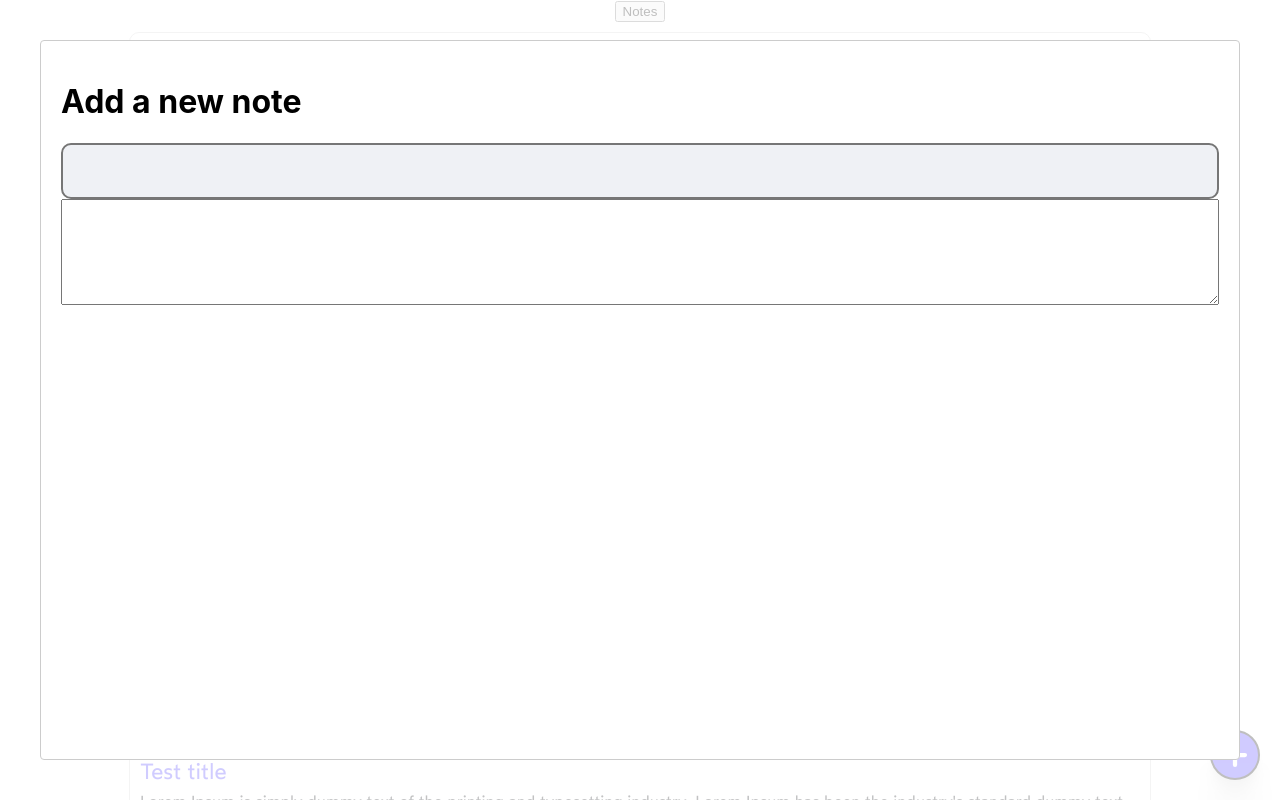
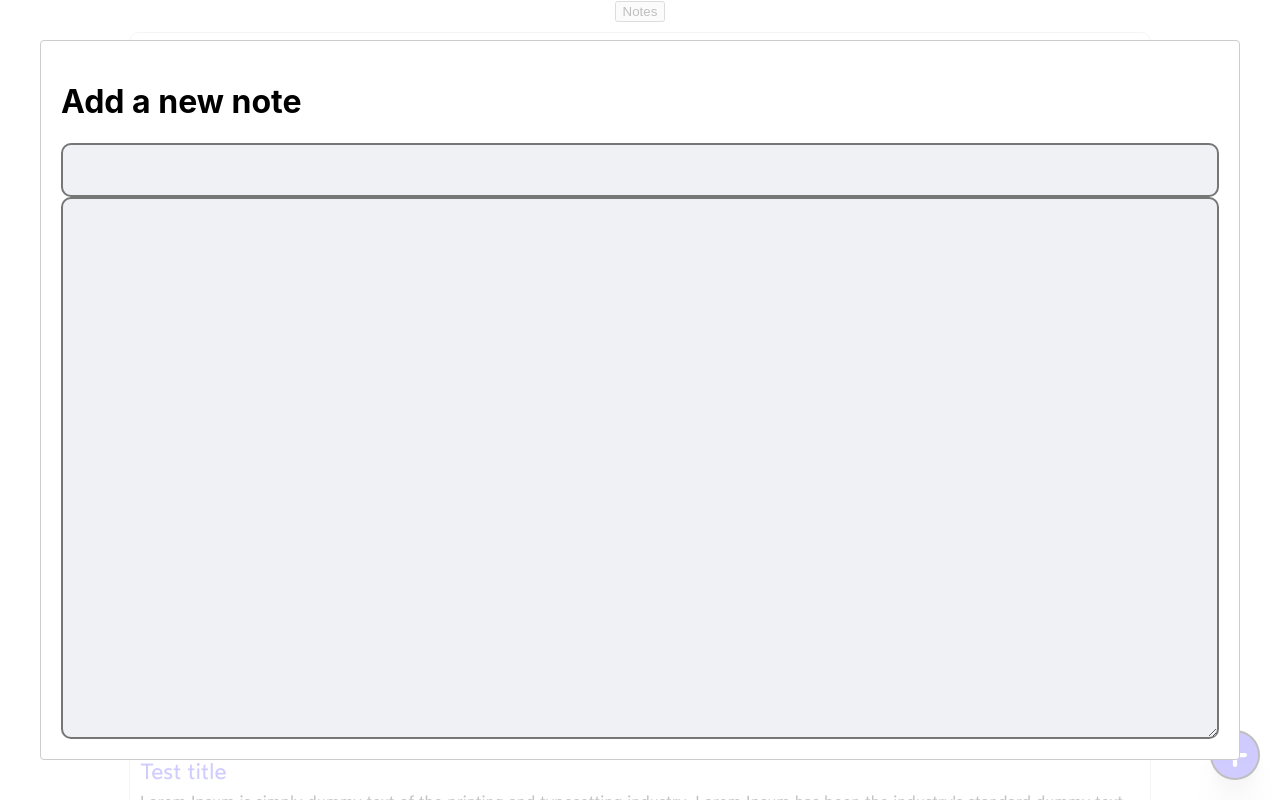
Before and after one commit to CarlosAvina/react-query-demo, a React (Create React App) app in the folder app/: page / in a window 1280 px wide. Both pictures are taken after a click on the button 1235 px from the left and 755 px from the top of the page. Shown: the top 800 px of the page. Built offline with nearby package versions, Linux system fonts and the light colour scheme.

Commit message:
Style inputs

```diff
--- a/app/src/components/Input.tsx
+++ b/app/src/components/Input.tsx
@@ -5,6 +5,7 @@ const Input = styled.input`
   height: 50px;
   border-style: solid;
   border-radius: 10px;
+  padding: 0 10px;
 
   outline: none;
 
@@ -19,8 +20,22 @@ const Input = styled.input`
   }
 `;
 
-const InputComponent: React.FC = () => {
-  return <Input type="text" />;
+interface Props {
+  value: string;
+  onChange: (event: React.ChangeEvent<HTMLInputElement>) => void;
+  placeholder: string;
+}
+
+const InputComponent: React.FC<Props> = (props) => {
+  const { value, onChange, placeholder } = props;
+  return (
+    <Input
+      type="text"
+      placeholder={placeholder}
+      value={value}
+      onChange={onChange}
+    />
+  );
 };
 
 export default InputComponent;
--- a/app/src/components/TextArea.tsx
+++ b/app/src/components/TextArea.tsx
@@ -1,5 +1,33 @@
-const TextArea: React.FC = () => {
-  return <textarea style={{ height: "100px" }} />;
-};
+import styled, { StyledComponent } from "styled-components";
+
+interface Props {
+  value: string;
+  onChange: (event: React.ChangeEvent<HTMLTextAreaElement>) => void;
+  placeholder: string;
+}
+
+const TextArea: StyledComponent<"textarea", React.FC<Props>> = styled.textarea`
+  flex-grow: 1;
+  resize: vertical;
+  padding: 15px;
+
+  background-color: hsl(220, 23%, 95%);
+  height: 50px;
+  border-width: 2px;
+  border-style: solid;
+  border-radius: 10px;
+
+  outline: none;
+
+  font-family: Wotfard;
+  color: hsl(220, 23%, 5%);
+  font-size: 25px;
+  font-weight: 300;
+  line-height: 25.6px;
+
+  &:focus {
+    border-color: black;
+  }
+`;
 
 export default TextArea;
```
